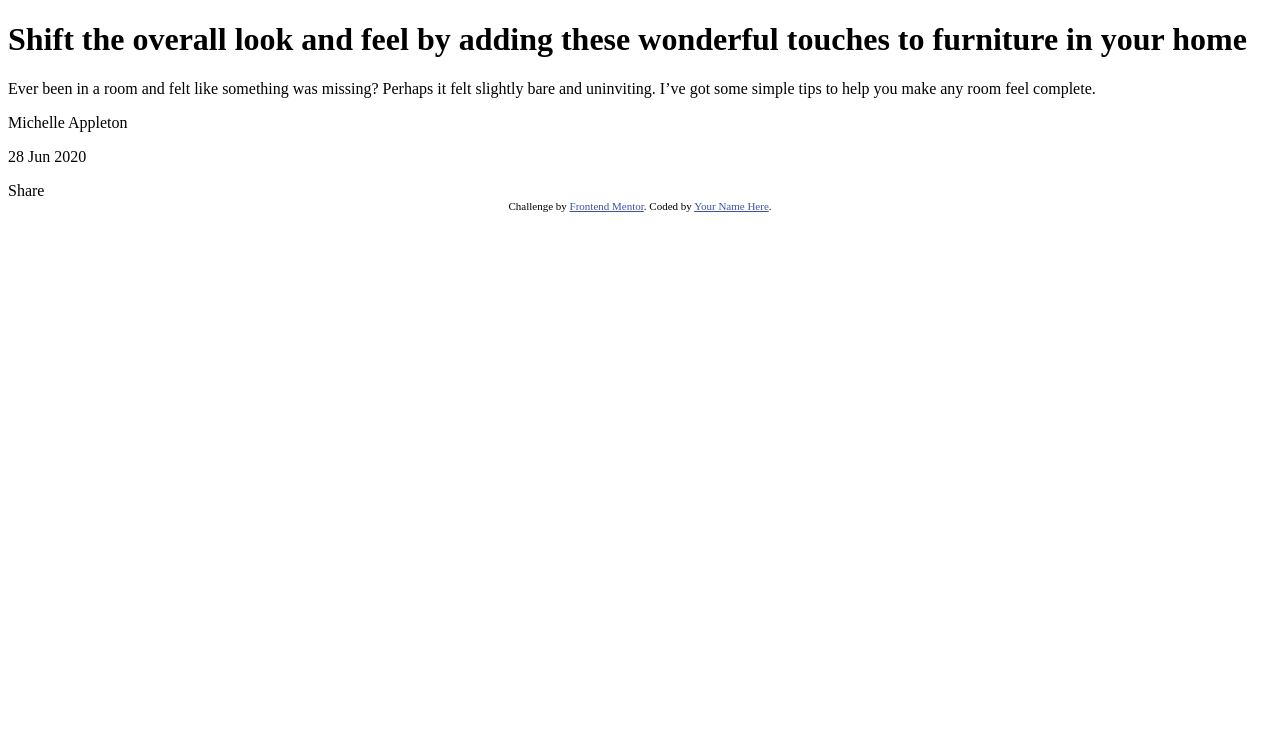
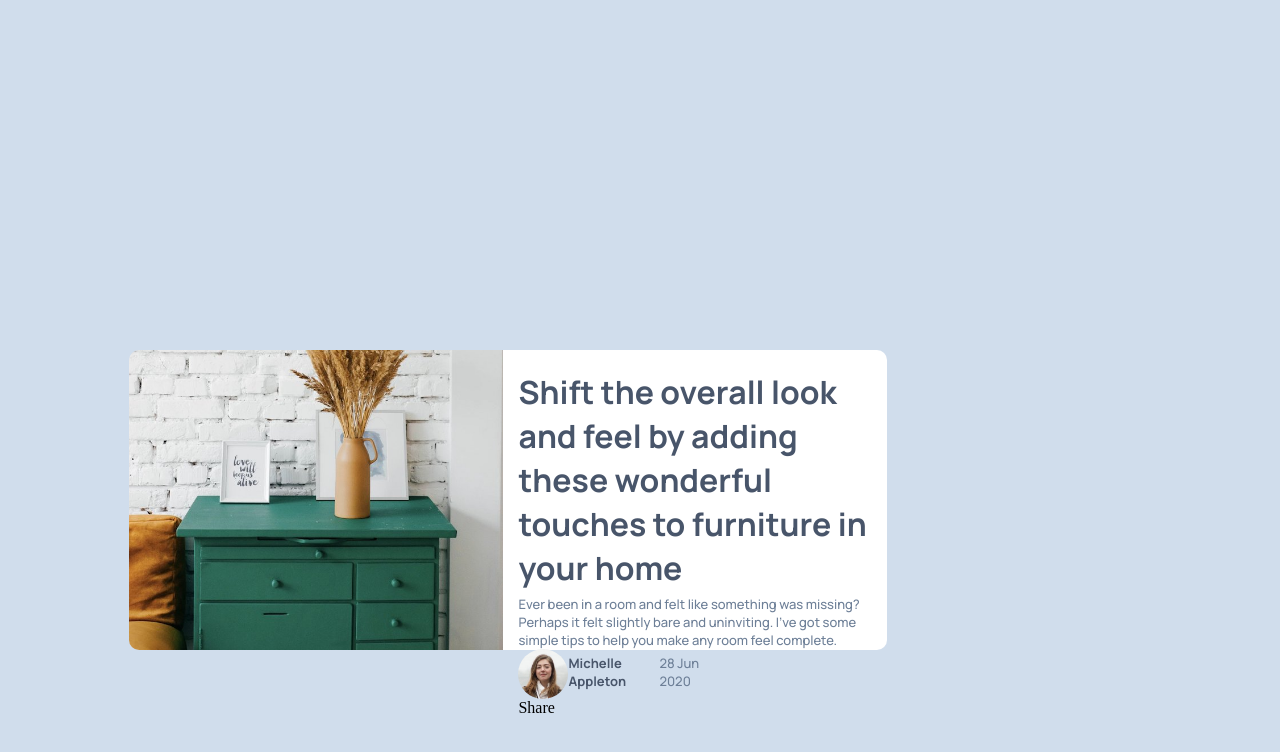
Before and after one commit to JcCaldas/Frontend_Mentor-article-preview-component-master, a plain HTML site: page index.html in a window 1280 px wide. Drawn offline with Linux system fonts and the light colour scheme.

Commit message:
configuração da metade do projeto de CSS

```diff
--- /dev/null
+++ b/assetes/css/styles.css
@@ -0,0 +1,66 @@
+@import url('https://fonts.googleapis.com/css2?family=Manrope:wght@500;700&display=swap');
+
+* {
+    padding: 0;
+    margin: 0;
+    box-sizing: border-box;
+}
+
+body {
+    background-color: hsl(211, 43%, 87%);
+    display: flex;
+    align-items: center;
+    justify-content: center;
+    height: 1000px;
+}
+
+.photo {
+    width: 374px;
+    height: 300px;
+}
+
+.photo img{
+    height: 100%;
+    width: fit-content;
+    align-self: center;
+    border-radius: 10px 0 0 10px;
+}
+
+h1, p {
+    font-family: 'Manrope', sans-serif;
+    margin-top: 5px;
+}
+
+h1, p b {
+    color: hsl(217, 19%, 35%);
+    font-weight: 700;
+}
+
+.container {
+    width: 30%;
+    height: 300px;
+    display: inherit;
+    flex-direction: column;
+    background-color: white;
+    border-radius: 0 10px 10px 0;
+    padding: 15px;
+}
+
+.container p {
+    font-size: 13px;
+    color: hsl(214, 17%, 51%);
+}
+
+.containerPhoto {
+    display: flex;
+    width: 200px;
+}
+
+.containerPhoto img {
+    border-radius: 50%;
+    height: 50px;
+}
+
+.hide {
+    visibility: hidden;
+}
--- a/index.html
+++ b/index.html
@@ -5,6 +5,11 @@
   <meta name="viewport" content="width=device-width, initial-scale=1.0"> <!-- displays site properly based on user's device -->
 
   <link rel="icon" type="image/png" sizes="32x32" href="./images/favicon-32x32.png">
+  <link rel="stylesheet" href="./assetes/css/styles.css">
+  <link rel="stylesheet" href="./assetes/js/scripts.js">
+  <link rel="preconnect" href="https://fonts.googleapis.com">
+  <link rel="preconnect" href="https://fonts.gstatic.com" crossorigin>
+  <link href="https://fonts.googleapis.com/css2?family=Manrope:wght@500;700&display=swap" rel="stylesheet">
 
   <title>Frontend Mentor | Article preview component</title>
 
@@ -15,7 +20,10 @@
   </style>
 </head>
 <body>
-
+  <div class="photo">
+    <img src="./images/drawers.jpg" alt="">
+  </div>
+  <div class="container">
     <h1>Shift the overall look and feel by adding these wonderful
       touches to furniture in your home</h1>
 
@@ -23,12 +31,15 @@
       it felt slightly bare and uninviting. I’ve got some simple tips
       to help you make any room feel complete.</p>
 
-  <p>Michelle Appleton</p>
+    <div class="containerPhoto">
+      <img src="./images/avatar-michelle.jpg" alt="">
+      <p><b>Michelle Appleton</b></p>
       <p>28 Jun 2020</p>
+    </div>
+        Share
+  </div>
 
-  Share
-
-  <div class="attribution">
+  <div class="attribution hide">
     Challenge by <a href="https://www.frontendmentor.io?ref=challenge" target="_blank">Frontend Mentor</a>.
     Coded by <a href="#">Your Name Here</a>.
   </div>
```
Also changed, not shown: assetes/js/scripts.js (added). Lines whose indentation alone changed are shown as unchanged.
